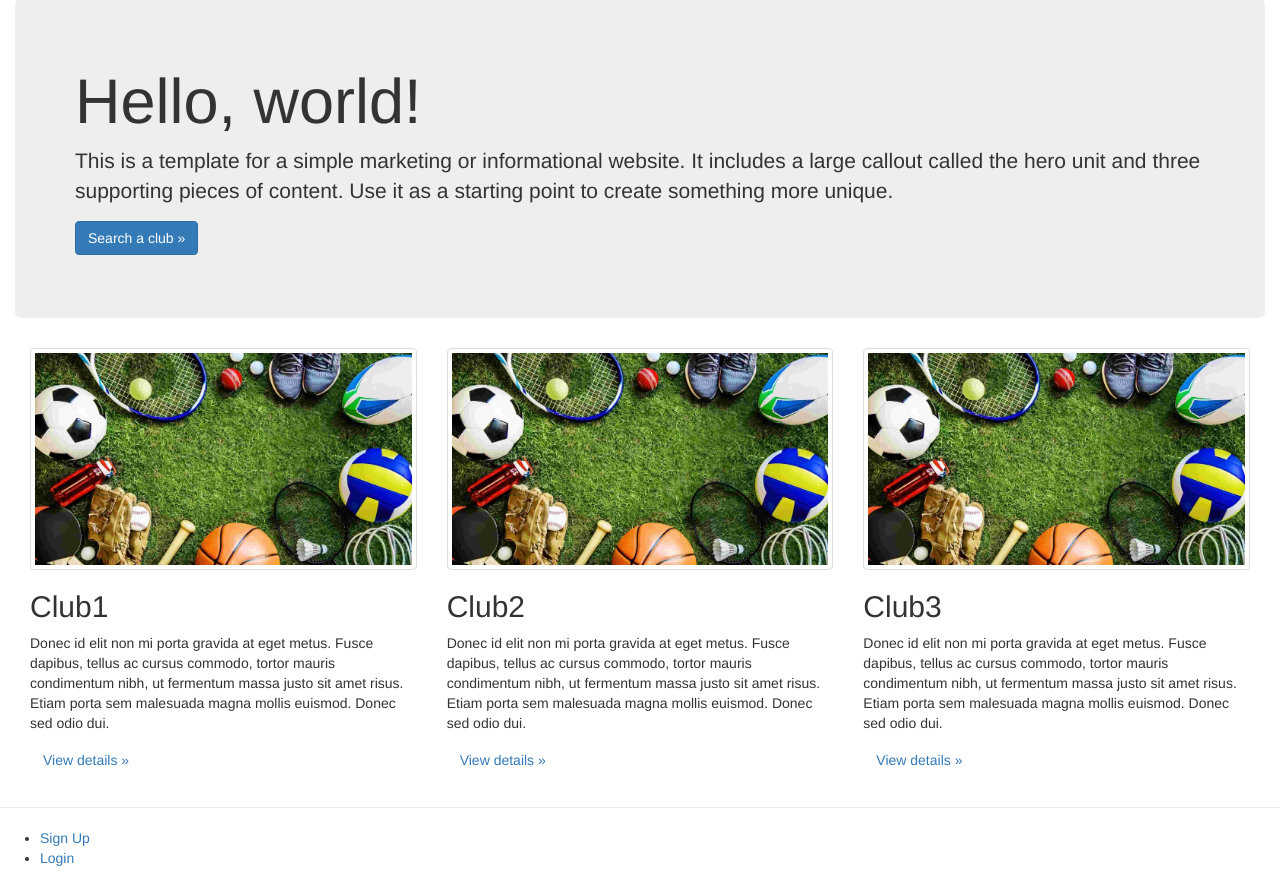
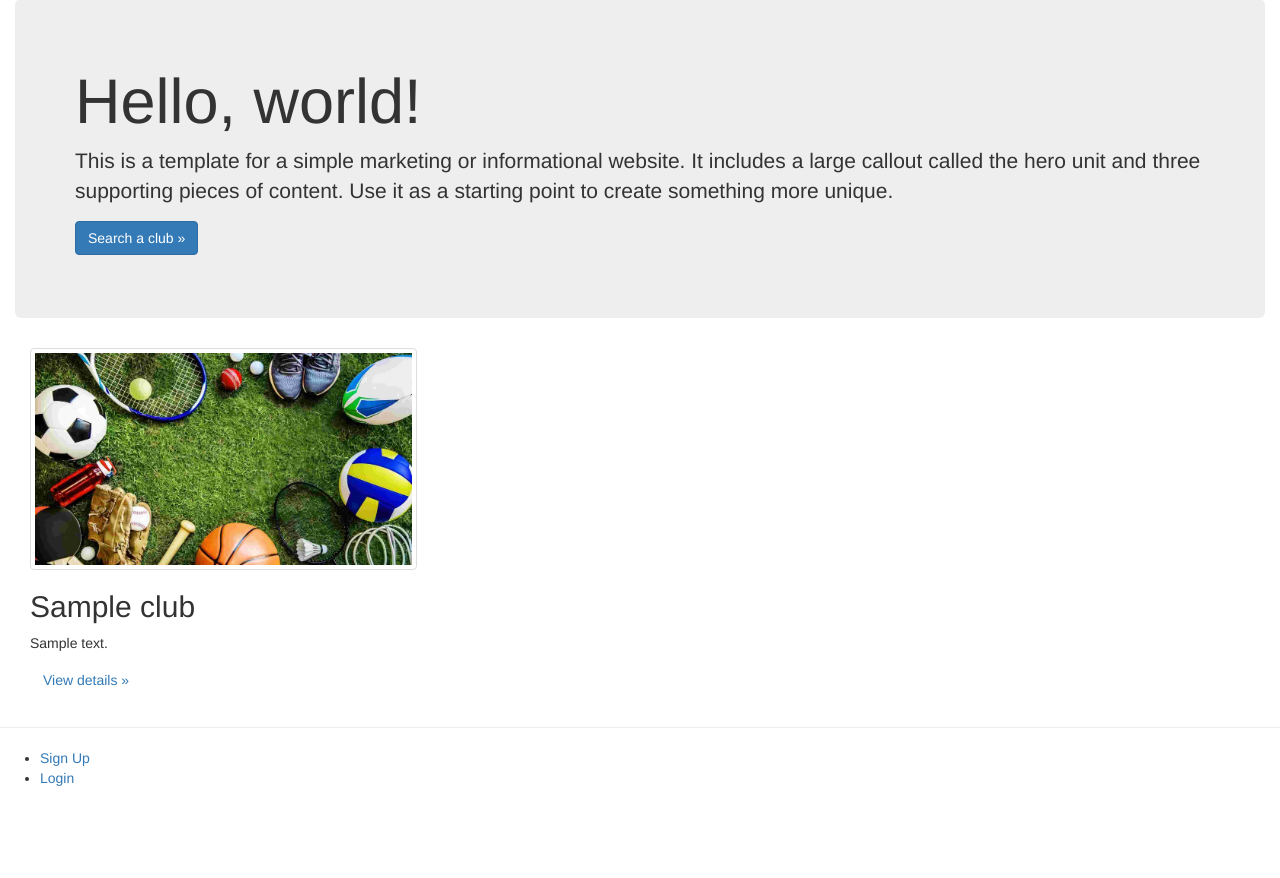
Before and after one commit to Tianjiao-XU/club-management, a Django app: page / in a window 1280 px wide. Shown: the part 121-999 px from the top of the page. After the commit the page ends 907 px from the top, so only its background shows below. Run offline with Django 4.2, Linux system fonts and the light colour scheme; tables that the repository leaves empty hold one stand-in row (values such as "Sample post"); some libraries are stand-ins or nearby versions.

Commit message:
首页返回club/搜索club

```diff
--- a/club/templates/club/index.html
+++ b/club/templates/club/index.html
@@ -24,46 +24,46 @@
 {% endblock %}
 
 {% block sidebar_block %}
+    {% for club in club_list %}
         <div class="col-md-4 column">
             <img alt="140x140" src="/static/images/sports.jpg" class="img-thumbnail" alt="Responsive image"/>
             <h2>
-            Club1
+                {{club.name}}
             </h2>
             <p>
-            Donec id elit non mi porta gravida at eget metus. Fusce dapibus, tellus ac cursus commodo,
-            tortor mauris condimentum nibh, ut fermentum massa justo sit amet risus. Etiam porta sem
-            malesuada magna mollis euismod. Donec sed odio dui.
+                {{club.description}}
             </p>
             <p>
                 <a class="btn" href="#">View details »</a>
             </p>
         </div>
-    <div class="col-md-4 column">
-        <img alt="140x140" src="/static/images/sports.jpg" class="img-thumbnail" alt="Responsive image"/>
-        <h2>
-            Club2
-        </h2>
-        <p>
-            Donec id elit non mi porta gravida at eget metus. Fusce dapibus, tellus ac cursus commodo,
-            tortor mauris condimentum nibh, ut fermentum massa justo sit amet risus. Etiam porta sem
-            malesuada magna mollis euismod. Donec sed odio dui.
-        </p>
-        <p>
-            <a class="btn" href="#">View details »</a>
-        </p>
-    </div>
-    <div class="col-md-4 column">
-        <img alt="140x140" src="/static/images/sports.jpg" class="img-thumbnail" alt="Responsive image"/>
-        <h2>
-            Club3
-        </h2>
-        <p>
-            Donec id elit non mi porta gravida at eget metus. Fusce dapibus, tellus ac cursus commodo,
-            tortor mauris condimentum nibh, ut fermentum massa justo sit amet risus. Etiam porta sem
-            malesuada magna mollis euismod. Donec sed odio dui.
-        </p>
-        <p>
-            <a class="btn" href="#">View details »</a>
-        </p>
-    </div>
+    {% endfor %}
+<!--    <div class="col-md-4 column">-->
+<!--        <img alt="140x140" src="/static/images/sports.jpg" class="img-thumbnail" alt="Responsive image"/>-->
+<!--        <h2>-->
+<!--            Club2-->
+<!--        </h2>-->
+<!--        <p>-->
+<!--            Donec id elit non mi porta gravida at eget metus. Fusce dapibus, tellus ac cursus commodo,-->
+<!--            tortor mauris condimentum nibh, ut fermentum massa justo sit amet risus. Etiam porta sem-->
+<!--            malesuada magna mollis euismod. Donec sed odio dui.-->
+<!--        </p>-->
+<!--        <p>-->
+<!--            <a class="btn" href="#">View details »</a>-->
+<!--        </p>-->
+<!--    </div>-->
+<!--    <div class="col-md-4 column">-->
+<!--        <img alt="140x140" src="/static/images/sports.jpg" class="img-thumbnail" alt="Responsive image"/>-->
+<!--        <h2>-->
+<!--            Club3-->
+<!--        </h2>-->
+<!--        <p>-->
+<!--            Donec id elit non mi porta gravida at eget metus. Fusce dapibus, tellus ac cursus commodo,-->
+<!--            tortor mauris condimentum nibh, ut fermentum massa justo sit amet risus. Etiam porta sem-->
+<!--            malesuada magna mollis euismod. Donec sed odio dui.-->
+<!--        </p>-->
+<!--        <p>-->
+<!--            <a class="btn" href="#">View details »</a>-->
+<!--        </p>-->
+<!--    </div>-->
 {% endblock %}
--- a/club/views.py
+++ b/club/views.py
@@ -7,7 +7,7 @@ from django.shortcuts import render, redirect
 from django.urls import reverse
 from django.http import JsonResponse
 from club.models import User, Club, Approval, Comment
-from club.forms import UserForm, searchClubForm
+from club.forms import UserForm
 import json
 
 
@@ -18,11 +18,11 @@ def general_response(code, message="", data=[]):
 
 def index(request):
     # request.session.set_test_cookie()
-    context_dict = {}
-
-    visitor_cookie_handler(request)
-    context_dict['visits'] = request.session['visits']
-    response = render(request, 'club/index.html', context=context_dict)
+    # visitor_cookie_handler(request)
+    # context_dict['visits'] = request.session['visits']
+    club_list  = Club.objects.order_by('-likes')[:3]
+    context_dict = {'club_list':club_list}
+    response = render(request, 'club/index.html', context_dict)
     return response
 
 
@@ -129,17 +129,20 @@ def user_login(request):
 
 
 def search(request):
-    #form = searchClubForm()
-    #if request.method == 'POST':
-        #print(form)
-             #return index(request)
-    #print(request.GET['location'])
-    #a = request.GET['location']
-    #results = Club.objects.filter(location=a)
-    #data = [{'name': obj.name, 'type': obj.type, 'description': obj.description,'location':obj.location,'likes':obj.likes,'dislikes':obj.dislikes} for obj in results]
-    #return JsonResponse({'data': data})
-    #print(data)
+    if request.method == 'POST':
+        if request.POST.get('type'):
+            print(request.POST['type'])
+            a = request.POST['type']
+            results = Club.objects.filter(type=a)
+        else:
+            print(request.POST['location'])
+            a = request.POST['location']
+            results = Club.objects.filter(location=a)
+        clubs = [{'name': obj.name, 'type': obj.type, 'description': obj.description,'location':obj.location,'likes':obj.likes,'dislikes':obj.dislikes} for obj in results]
+        print(clubs)
+        return render(request,'club/search.html', {"clubs":clubs})
     return render(request, 'club/search.html')
+
 
 
 # def logout(request):
```
Also changed, not shown: club/forms.py (+7 -7 lines), club/templates/club/search.html (+21 -9 lines). Lines whose indentation alone changed are shown as unchanged.
